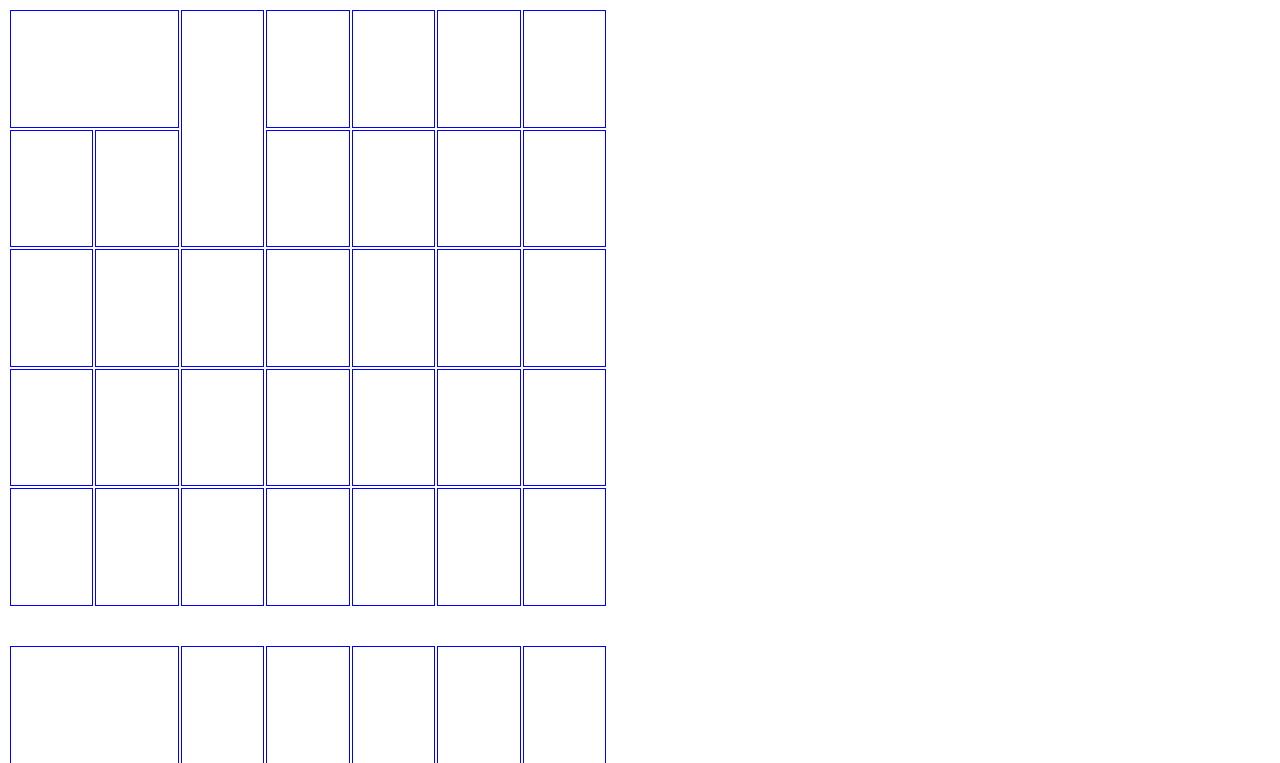
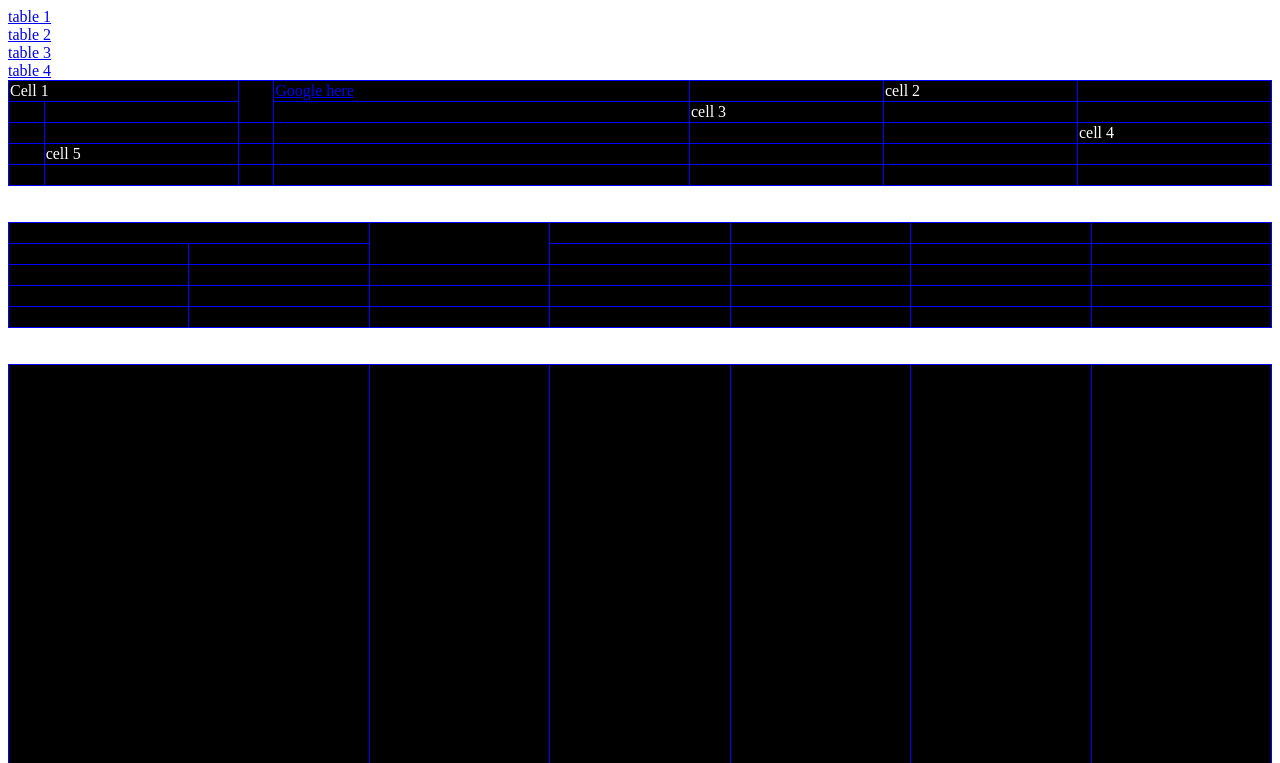
Before and after one commit to aklynovyy/html_tasks, a plain HTML site: page lesson_3/cv.html in a window 1280 px wide. Shown: the top 763 px of the page. Drawn offline with Linux system fonts and the light colour scheme.

Commit message:
lesson 3 styles

```diff
--- a/lesson_3/cv.html
+++ b/lesson_3/cv.html
@@ -3,23 +3,65 @@
 <head>
 	<meta charset="utf-8">
 	<title>Table</title>
-
-	<style>
-
-		table {
-
-		}
-
-		td {
-			border: 1px solid #0000ff;
-		}
-
-	</style>
+	<link rel="stylesheet" href="style.css">
 
 </head>
 <body>
 
-	<table style="width: 600px; height: 600px;">
+	<a href="#table-1">table 1</a> <br>
+	<a href="#table-2">table 2</a> <br>
+	<a href="#table-3">table 3</a> <br>
+	<a href="#table-4">table 4</a> <br>
+
+	<table id="table-1">
+		<tr>
+			<td colspan="2">Cell 1</td>
+			<td rowspan="2">&nbsp;</td>
+			<td><a href="http://www.google.com">Google here</a></td>
+			<td>&nbsp;</td>
+			<td>cell 2</td>
+			<td>&nbsp;</td>
+		</tr>
+		<tr>
+			<td>&nbsp;</td>
+			<td>&nbsp;</td>
+			<td>&nbsp;</td>
+			<td>cell 3</td>
+			<td>&nbsp;</td>
+			<td>&nbsp;</td>
+		</tr>
+		<tr>
+			<td>&nbsp;</td>
+			<td>&nbsp;</td>
+			<td>&nbsp;</td>
+			<td>&nbsp;</td>
+			<td>&nbsp;</td>
+			<td>&nbsp;</td>
+			<td>cell 4</td>
+		</tr>
+		<tr>
+			<td>&nbsp;</td>
+			<td>cell 5</td>
+			<td>&nbsp;</td>
+			<td>&nbsp;</td>
+			<td>&nbsp;</td>
+			<td>&nbsp;</td>
+			<td>&nbsp;</td>
+		</tr>
+		<tr>
+			<td>&nbsp;</td>
+			<td>&nbsp;</td>
+			<td>&nbsp;</td>
+			<td>&nbsp;</td>
+			<td>&nbsp;</td>
+			<td>&nbsp;</td>
+			<td>&nbsp;</td>
+		</tr>
+	</table>
+
+	<br><br>
+
+	<table id="table-2">
 		<tr>
 			<td colspan="2">&nbsp;</td>
 			<td rowspan="2">&nbsp;</td>
@@ -67,7 +109,7 @@
 
 	<br><br>
 
-	<table  style="width: 600px; height: 600px;">
+	<table id="table-3" style="height:2000px;">
 		<tr>
 			<td colspan="2">&nbsp;</td>
 			<td rowspan="2">&nbsp;</td>
@@ -84,10 +126,14 @@
 			<td>&nbsp;</td>
 			<td>&nbsp;</td>
 		</tr>
+	</table>
+
+	<br>
+
+	<table id="table-4" style="height:1000px;">
 		<tr>
-			<td>&nbsp;</td>
-			<td>&nbsp;</td>
-			<td>&nbsp;</td>
+			<td colspan="2">&nbsp;</td>
+			<td rowspan="2">&nbsp;</td>
 			<td>&nbsp;</td>
 			<td>&nbsp;</td>
 			<td>&nbsp;</td>
@@ -99,19 +145,15 @@
 			<td>&nbsp;</td>
 			<td>&nbsp;</td>
 			<td>&nbsp;</td>
-			<td>&nbsp;</td>
-			<td>&nbsp;</td>
-		</tr>
-		<tr>
-			<td>&nbsp;</td>
-			<td>&nbsp;</td>
-			<td>&nbsp;</td>
-			<td>&nbsp;</td>
-			<td>&nbsp;</td>
-			<td>&nbsp;</td>
-			<td>&nbsp;</td>
+			<td></td>
 		</tr>
 	</table>
 
+
+
+	<p><img src="img_css.jpg" alt="image">Lorem ipsum dolor sit amet, consectetur adipisicing elit. Laborum, doloribus? Totam impedit aperiam placeat eius debitis facere fugit excepturi dignissimos fuga. Provident odit, laudantium ea officia magni, tempore neque. Quas dicta fuga praesentium soluta, deserunt perspiciatis. Sit, iure eius rem reprehenderit adipisci perferendis dolorem. Commodi perspiciatis laboriosam id laborum earum error aliquam, ab vitae voluptas ad harum doloremque odio nemo! Necessitatibus, fuga itaque expedita accusamus officiis non quam dolor doloribus voluptatibus recusandae eligendi, officia, quibusdam in! Unde blanditiis aliquam minima sit deserunt quo aperiam, accusantium quibusdam exercitationem nulla aut asperiores, accusamus facilis, numquam cumque excepturi earum ratione molestias delectus animi itaque suscipit similique quae voluptatum. Dicta, qui. Consequuntur eos odit quasi architecto nobis officia qui quas, perferendis praesentium quae iste necessitatibus hic rem sequi repellat est vel sapiente aliquid soluta recusandae. Molestiae quibusdam magni dignissimos quia quae nisi!</p>
+
+
+
 </body>
 </html>
--- /dev/null
+++ b/lesson_3/style.css
@@ -0,0 +1,19 @@
+table {
+	padding: 0px;
+	margin: 0px;
+	border-collapse: collapse;
+	width: 100%;
+	height: 100%;
+	background-color: #000;
+	color: #fff;
+}
+
+td {
+	border: 1px solid #0000ff;
+	margin: 5px;
+}
+
+img {
+	float: left;
+	margin: 0 20px 20px 0;
+}
```
Also changed, not shown: lesson_3/img_css.jpg (added).
